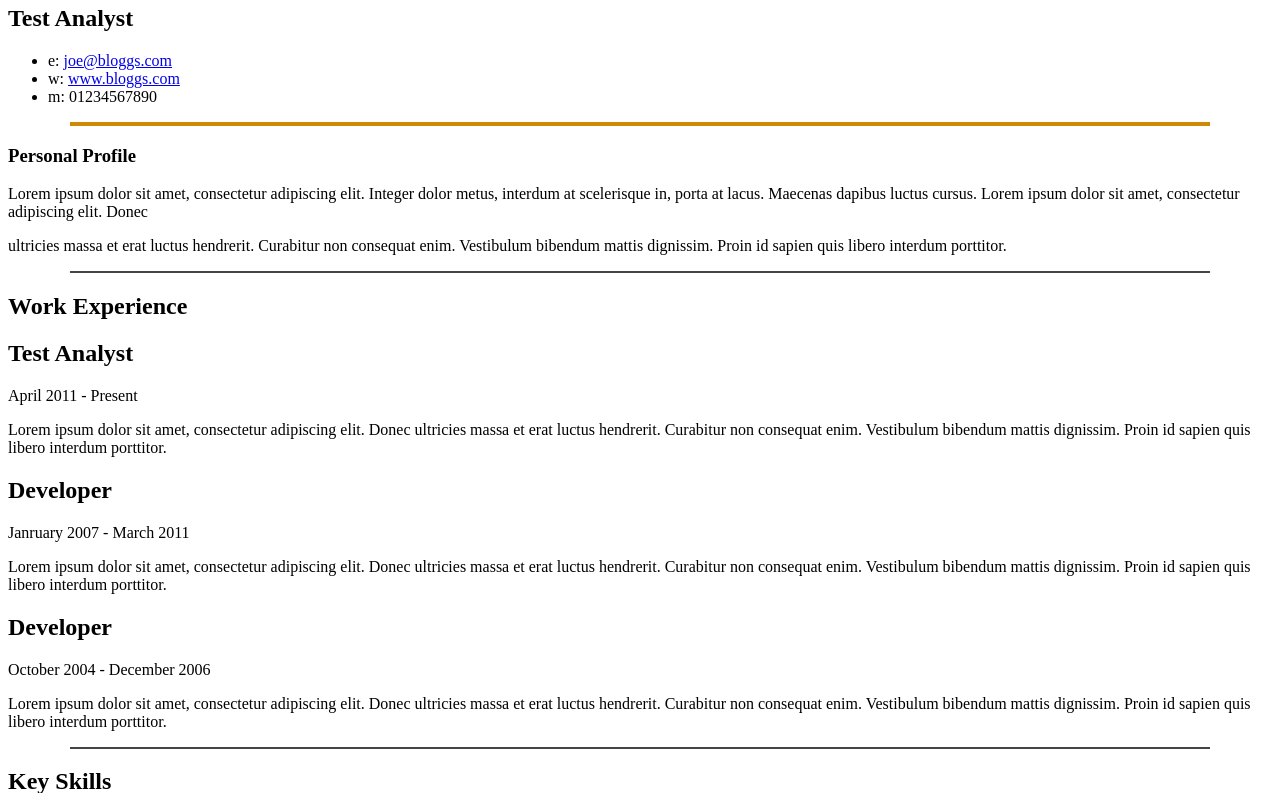
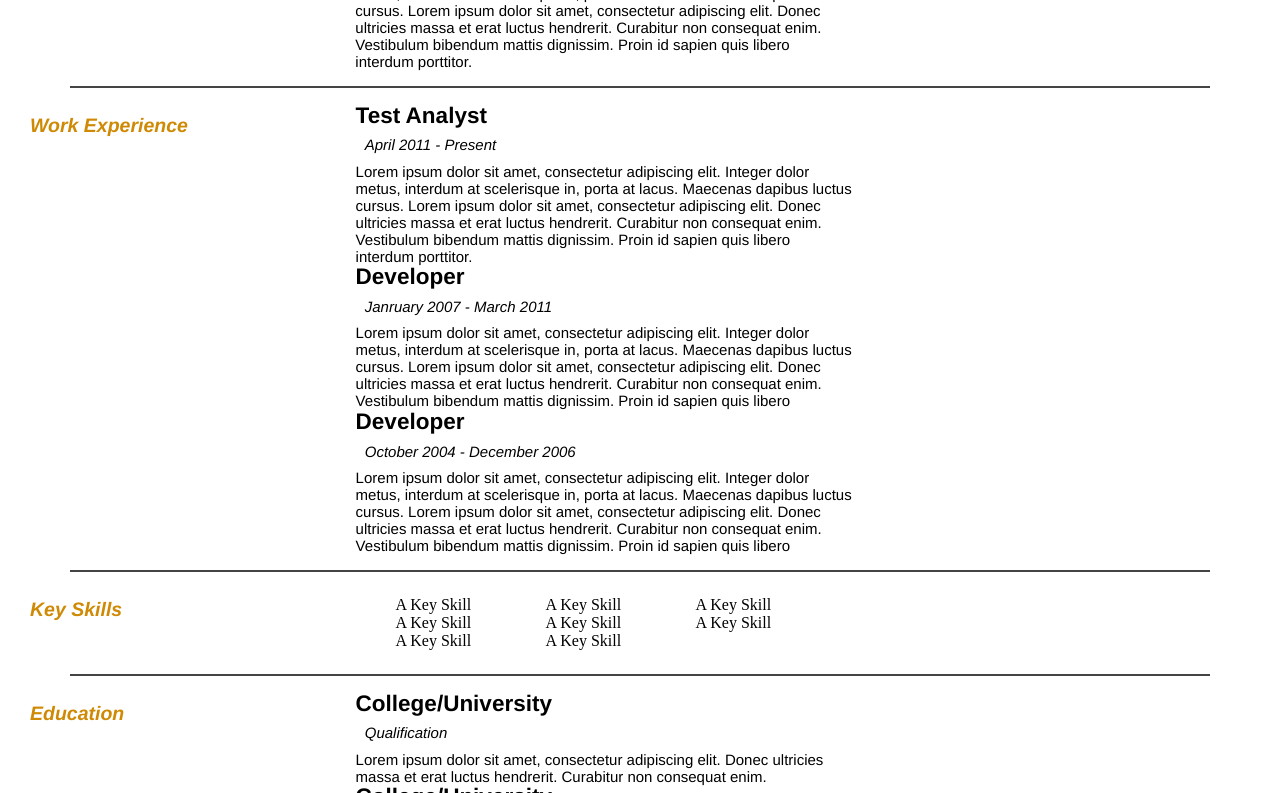
Before and after one commit to antonioalexandre1984/estilizar-um-Curr-culo---Guru, a plain HTML site: page index.html in a window 1280 px wide. Shown: the part 215-1008 px from the top of the page. Drawn offline with Linux system fonts and the light colour scheme.

Commit message:
Entrega 30

```diff
--- a/index.html
+++ b/index.html
@@ -3,22 +3,26 @@
   <head>
     <title>John Doe - Curriculum Vitae</title>
 
-<meta name="viewport" content="width=device-width"/>
-<meta name="description" content="The Curriculum Vitae of Joe Bloggs."/>
-<meta charset="UTF-8">
-<link rel="preconnect" href="https://fonts.gstatic.com">
-<link href='https://fonts.googleapis.com/css?family=Rokkitt:400,700|Lato:400,300' rel='stylesheet' type='text/css'>
-<link href="./styles/style.css" rel="stylesheet" href="style.css">
+    <meta name="viewport" content="width=device-width" />
+    <meta name="description" content="The Curriculum Vitae of Joe Bloggs." />
+    <meta charset="UTF-8" />
+    <link rel="preconnect" href="https://fonts.gstatic.com" />
+    <link
+      href="https://fonts.googleapis.com/css?family=Rokkitt:400,700|Lato:400,300"
+      rel="stylesheet"
+      type="text/css"
+    />
+    <link href="style.css" rel="stylesheet" href="style.css" />
 
     <!--[if lt IE 9]>
       <script src="//html5shiv.googlecode.com/svn/trunk/html5.js"></script>
     <![endif]-->
   </head>
   <body id="top">
-<div id="cv" >
+    <div id="cv">
       <div class="mainDetails">
         <div id="headshot">
-			<img src="headshot.jpg" alt="Alan Smith"/>
+          <img src="headshot.jpg" alt="Alan Smith" width="100" height="100" />
         </div>
 
         <div id="name">
@@ -28,7 +32,10 @@
 
         <div id="contactDetails">
           <ul>
-				<li>e: <a href="mailto:joe@bloggs.com" target="_blank">joe@bloggs.com</a></li>
+            <li>
+              e:
+              <a href="mailto:joe@bloggs.com" target="_blank">joe@bloggs.com</a>
+            </li>
             <li>w: <a href="http://www.bloggs.com">www.bloggs.com</a></li>
             <li>m: 01234567890</li>
           </ul>
@@ -36,7 +43,7 @@
         <div class="clear"></div>
       </div>
 
-		<hr size="4" width="90%" color=#cf8a05 align ="center" noshade>
+      <hr size="4" width="90%" color="#cf8a05" align="center" noshade />
 
       <div id="mainArea">
         <section>
@@ -46,16 +53,33 @@
             </div>
 
             <div class="sectionContent">
-					<p>Lorem ipsum dolor sit amet, consectetur adipiscing elit. Integer dolor metus, interdum at scelerisque in, porta at lacus. Maecenas dapibus luctus cursus. Lorem ipsum dolor sit amet, consectetur adipiscing elit. Donec </p>
-					<p>ultricies massa et erat luctus hendrerit. Curabitur non consequat enim. Vestibulum bibendum mattis dignissim. Proin id sapien quis libero interdum porttitor.</p>
+              <p>
+                Lorem ipsum dolor sit amet, consectetur adipiscing elit. Integer
+                dolor
+              </p>
+              <p>
+                metus, interdum at scelerisque in, porta at lacus. Maecenas
+                dapibus luctus
+              </p>
+              <p>
+                cursus. Lorem ipsum dolor sit amet, consectetur adipiscing elit.
+                Donec
+              </p>
+              <p>
+                ultricies massa et erat luctus hendrerit. Curabitur non
+                consequat enim.
+              </p>
+              <p>
+                Vestibulum bibendum mattis dignissim. Proin id sapien quis
+                libero
+              </p>
+              <p>interdum porttitor.</p>
             </div>
           </article>
           <div class="clear"></div>
         </section>
 
-
-
-		<hr size="2" width="90%" color=#444444 align ="center" noshade>
+        <hr size="2" width="90%" color="#444444" align="center" noshade />
         <section>
           <div class="sectionTitle">
             <h1>Work Experience</h1>
@@ -65,25 +89,83 @@
             <article>
               <h2>Test Analyst</h2>
               <p class="subDetails">April 2011 - Present</p>
-					<p>Lorem ipsum dolor sit amet, consectetur adipiscing elit. Donec ultricies massa et erat luctus hendrerit. Curabitur non consequat enim. Vestibulum bibendum mattis dignissim. Proin id sapien quis libero interdum porttitor.</p>
+              <p>
+                Lorem ipsum dolor sit amet, consectetur adipiscing elit. Integer
+                dolor
+              </p>
+              <p>
+                metus, interdum at scelerisque in, porta at lacus. Maecenas
+                dapibus luctus
+              </p>
+              <p>
+                cursus. Lorem ipsum dolor sit amet, consectetur adipiscing elit.
+                Donec
+              </p>
+              <p>
+                ultricies massa et erat luctus hendrerit. Curabitur non
+                consequat enim.
+              </p>
+              <p>
+                Vestibulum bibendum mattis dignissim. Proin id sapien quis
+                libero
+              </p>
+              <p>interdum porttitor.</p>
             </article>
 
             <article>
               <h2>Developer</h2>
               <p class="subDetails">Janruary 2007 - March 2011</p>
-					<p>Lorem ipsum dolor sit amet, consectetur adipiscing elit. Donec ultricies massa et erat luctus hendrerit. Curabitur non consequat enim. Vestibulum bibendum mattis dignissim. Proin id sapien quis libero interdum porttitor.</p>
+              <p>
+                Lorem ipsum dolor sit amet, consectetur adipiscing elit. Integer
+                dolor
+              </p>
+              <p>
+                metus, interdum at scelerisque in, porta at lacus. Maecenas
+                dapibus luctus
+              </p>
+              <p>
+                cursus. Lorem ipsum dolor sit amet, consectetur adipiscing elit.
+                Donec
+              </p>
+              <p>
+                ultricies massa et erat luctus hendrerit. Curabitur non
+                consequat enim.
+              </p>
+              <p>
+                Vestibulum bibendum mattis dignissim. Proin id sapien quis
+                libero
+              </p>
             </article>
 
             <article>
               <h2>Developer</h2>
               <p class="subDetails">October 2004 - December 2006</p>
-					<p>Lorem ipsum dolor sit amet, consectetur adipiscing elit. Donec ultricies massa et erat luctus hendrerit. Curabitur non consequat enim. Vestibulum bibendum mattis dignissim. Proin id sapien quis libero interdum porttitor.</p>
+              <p>
+                Lorem ipsum dolor sit amet, consectetur adipiscing elit. Integer
+                dolor
+              </p>
+              <p>
+                metus, interdum at scelerisque in, porta at lacus. Maecenas
+                dapibus luctus
+              </p>
+              <p>
+                cursus. Lorem ipsum dolor sit amet, consectetur adipiscing elit.
+                Donec
+              </p>
+              <p>
+                ultricies massa et erat luctus hendrerit. Curabitur non
+                consequat enim.
+              </p>
+              <p>
+                Vestibulum bibendum mattis dignissim. Proin id sapien quis
+                libero
+              </p>
             </article>
           </div>
           <div class="clear"></div>
         </section>
 
-		<hr size="2" width="90%" color=#444444 align ="center" noshade>
+        <hr size="2" width="90%" color="#444444" align="center" noshade />
 
         <section>
           <div class="sectionTitle">
@@ -107,7 +189,7 @@
           <div class="clear"></div>
         </section>
 
-		<hr size="2" width="90%" color=#444444 align ="center" noshade>
+        <hr size="2" width="90%" color="#444444" align="center" noshade />
         <section>
           <div class="sectionTitle">
             <h1>Education</h1>
@@ -117,18 +199,27 @@
             <article>
               <h2>College/University</h2>
               <p class="subDetails">Qualification</p>
-					<p>Lorem ipsum dolor sit amet, consectetur adipiscing elit. Donec ultricies massa et erat luctus hendrerit. Curabitur non consequat enim.</p>
+              <p>
+                Lorem ipsum dolor sit amet, consectetur adipiscing elit. Donec
+                ultricies</p>
+                <p>massa et erat luctus hendrerit. Curabitur non
+                consequat enim.
+              </p>
             </article>
 
             <article>
               <h2>College/University</h2>
               <p class="subDetails">Qualification</p>
-					<p>Lorem ipsum dolor sit amet, consectetur adipiscing elit. Donec ultricies massa et erat luctus hendrerit. Curabitur non consequat enim.</p>
+              <p>
+	Lorem ipsum dolor sit amet, consectetur adipiscing elit. Donec
+	ultricies</p>
+	<p>massa et erat luctus hendrerit. Curabitur non
+	consequat enim.
+                  </p>
             </article>
           </div>
           <div class="clear"></div>
         </section>
-
       </div>
     </div>
   </body>
--- /dev/null
+++ b/style.css
@@ -0,0 +1,88 @@
+* {
+  --yellow: #cf8a05;
+  --gray: #444444;
+  --gray-200: #afb2b1;
+  --black: #181818;
+  --white: #f3f3f3;
+}
+
+#name {
+  float: left;
+  position:static;
+  line-height: 10px;
+  font-size: 15px;
+  margin: 50px 0px 0px 0px;
+  font-family: Helvetica;
+}
+
+article {
+  font-family: Helvetica;
+  font-size: 15px;
+  line-height: 2px;
+  margin: 2px 1px 0 auto;
+
+ }
+
+.clear {
+  margin: 2px solid black;
+  clear:both;
+}
+
+#headshot {
+  float: left;
+  padding: 20px;
+
+ }
+ img    {
+  border-radius: 50%;
+  margin: 2px 1px 2px 60px;
+}
+
+
+h1[class="mainDetails"]{
+  color:yellow;
+  font-style: italic;
+}
+
+#contactDetails {
+  float:right;
+  right:50px;
+  position:relative;
+  top:50px;
+  font-family: 'Helvetica','Arial', 'sans-serif';
+
+}
+
+a{
+  color:black;
+
+}
+ul{
+  list-style-type: none;
+}
+
+.sectionTitle {
+  float: left;
+  color: var(--yellow);
+  font-family:'Helvetica','Rokkitt','Arial','sans-serif';
+  font-style: italic;
+  margin-left: 20px;
+  font-size: 13px;
+  padding: 2px;
+}
+
+.sectionContent {
+  float: right;
+  width: 72.5%;
+
+}
+
+.keySkills{
+  display: grid;
+  grid-template-columns: 150px 150px 100px;
+}
+
+.subDetails{
+  font-style: italic;
+  padding: 1%;
+}
```
Lines whose indentation alone changed are shown as unchanged.
